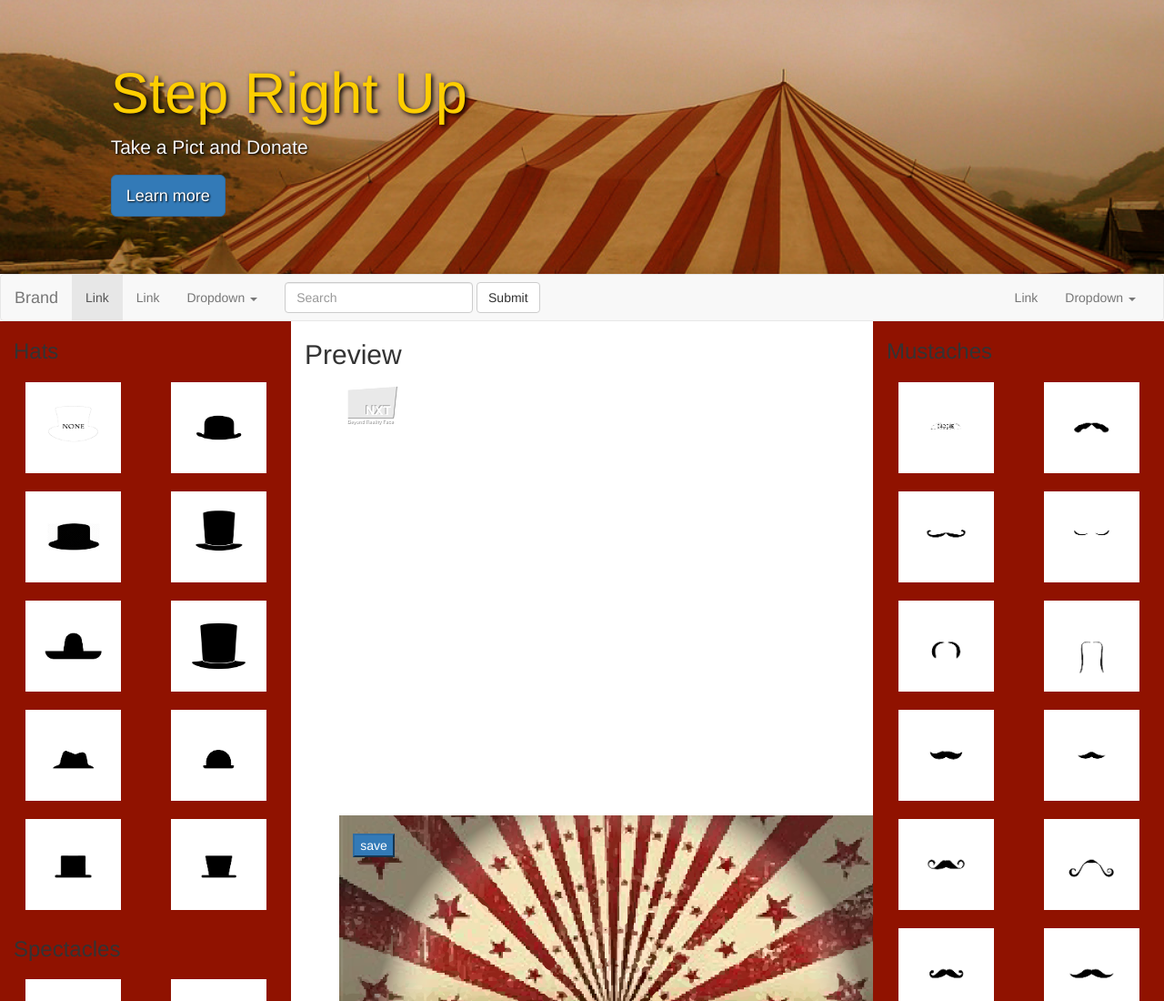
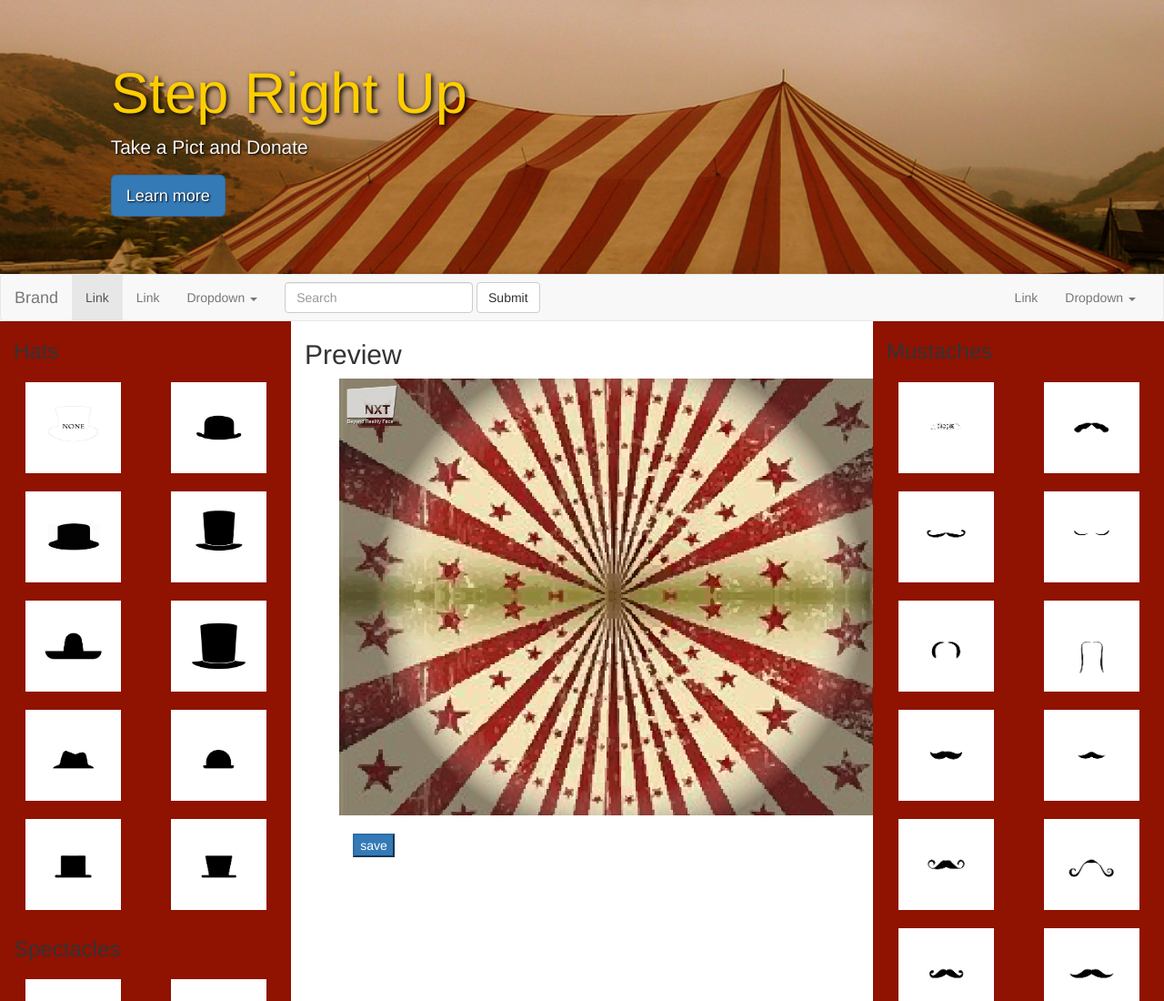
Before and after one commit to jdivis/Prosopon, a plain HTML site: page index.html in a window 1280 px wide. Shown: the top 1100 px of the page at 91% size. Drawn offline with nearby package versions, Linux system fonts and the light colour scheme; no server answers.

Commit message:
making final stage the only stage you see

```diff
--- a/index.html
+++ b/index.html
@@ -174,16 +174,16 @@
         <div class="col-sm-10 col-sm-offset-1">
 
         		<!-- stage is where the camera data is drawn -->
-              	<canvas id="_stage" width="600" height="480" style="position:absolute;left:0px;top:0px;">Your browser does not seem to support canvas elements.</canvas>
+              	<canvas id="_stage" width="600" height="480" style="position:absolute;left:0px;top:0px;display:none;">Your browser does not seem to support canvas elements.</canvas>
 
         	  	<!-- backgroundImage should be written to only when the background is changed -->
-              	<img id="backgroundImage" width="600" height="480" style="position:absolute;left:0px;top:480px;" src="media/images/CircusBackground.png" />
+              	<img id="backgroundImage" width="600" height="480" style="position:absolute;left:0px;top:0px;" src="media/images/CircusBackground.png" />
 
         		<!-- the canvas with only the head drawn -->
-               	<canvas id="face" width="600" height="480" style="position:absolute;left:0px;top:480px;">.</canvas>
+               	<canvas id="face" width="600" height="480" style="position:absolute;left:0px;top:0px;">.</canvas>
 
         	  	<!-- mirror has all of the facial features on it -->
-              	<canvas id="_mirror" width="600" height="480" style="position:absolute;left:0px;top:480px;">.</canvas>
+              	<canvas id="_mirror" width="600" height="480" style="position:absolute;left:0px;top:0px;">.</canvas>
 
               <button id="save" class="btn-primary">save</button>
               <!--
```
